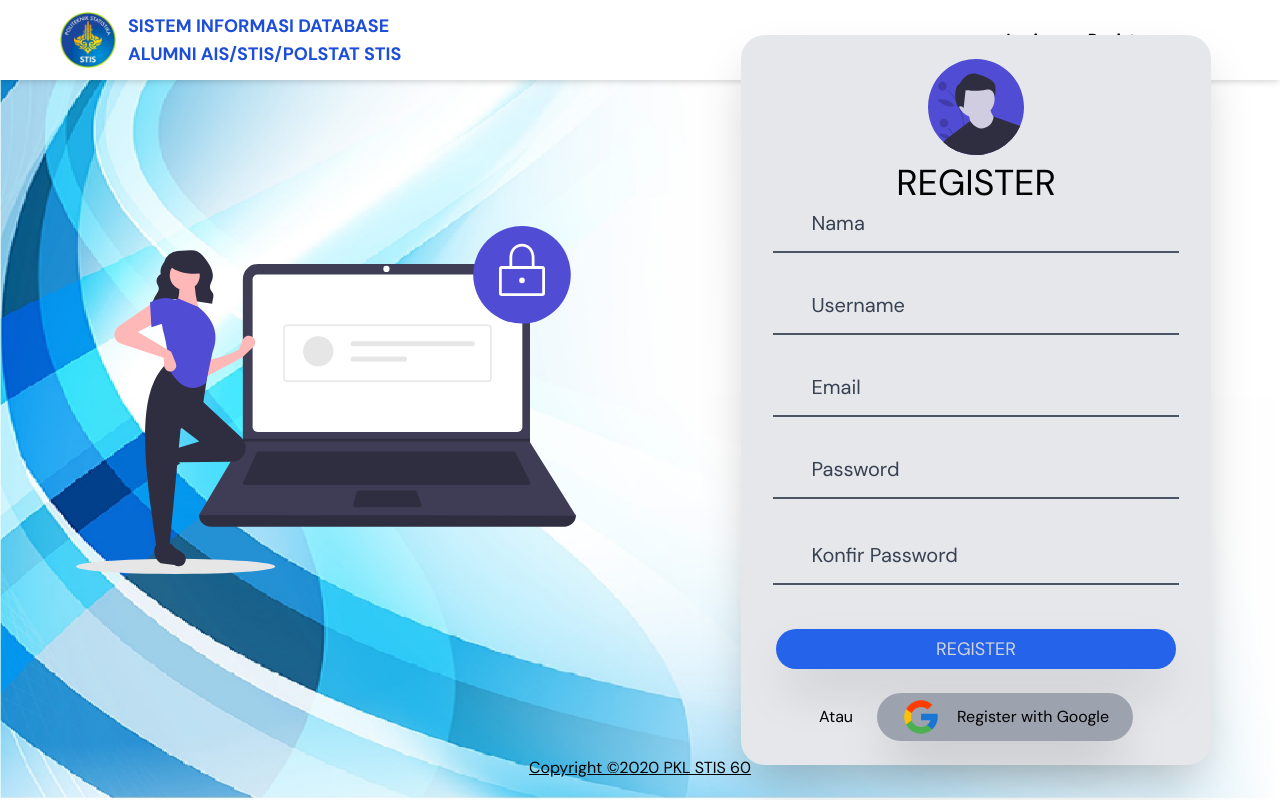
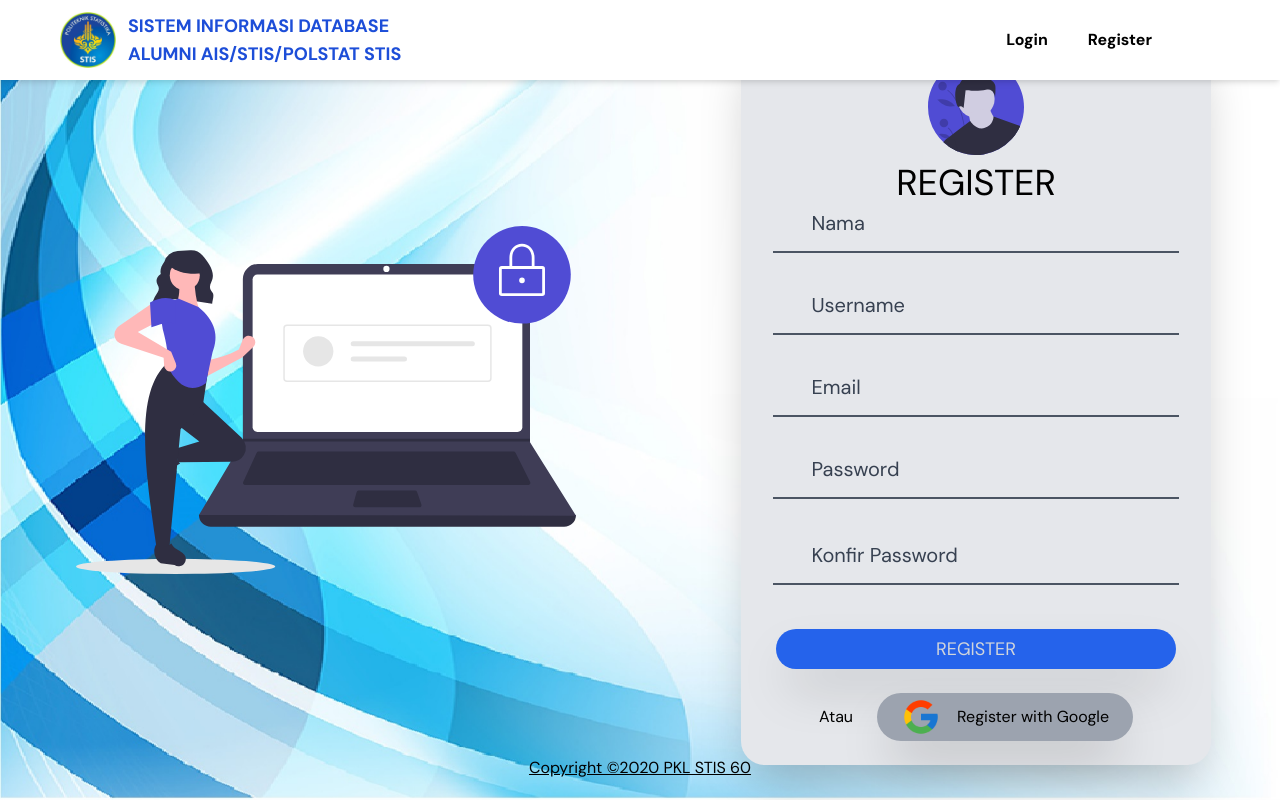
Before and after one commit to timotiusvincent26/login-webservice-master, a CodeIgniter 4 app: the page made by app/Views/register_view.php in a window 1280 px wide. Run offline with PHP 8.4 and a stand-in for CodeIgniter, Linux system fonts and the light colour scheme; the template is opened without the code that fills it, so the values that code supplies are empty; style sheets or scripts are compiled from the project's sources; some libraries are stand-ins or nearby versions; some web fonts are replaced.

Commit message:
perbaikan header agar tidak tertimpa elemen lain

```diff
--- a/app/Views/layout/template.php
+++ b/app/Views/layout/template.php
@@ -9,7 +9,7 @@
     <link rel="stylesheet" href="/css/all.css">
 </head>
 
-<header class="font-body shadow-md bg-white fixed top-0 w-screen">
+<header class="font-body shadow-md bg-white fixed top-0 w-screen z-50">
     <div class="flex justify-between">
         <div class="flex items-center">
             <div>
```
